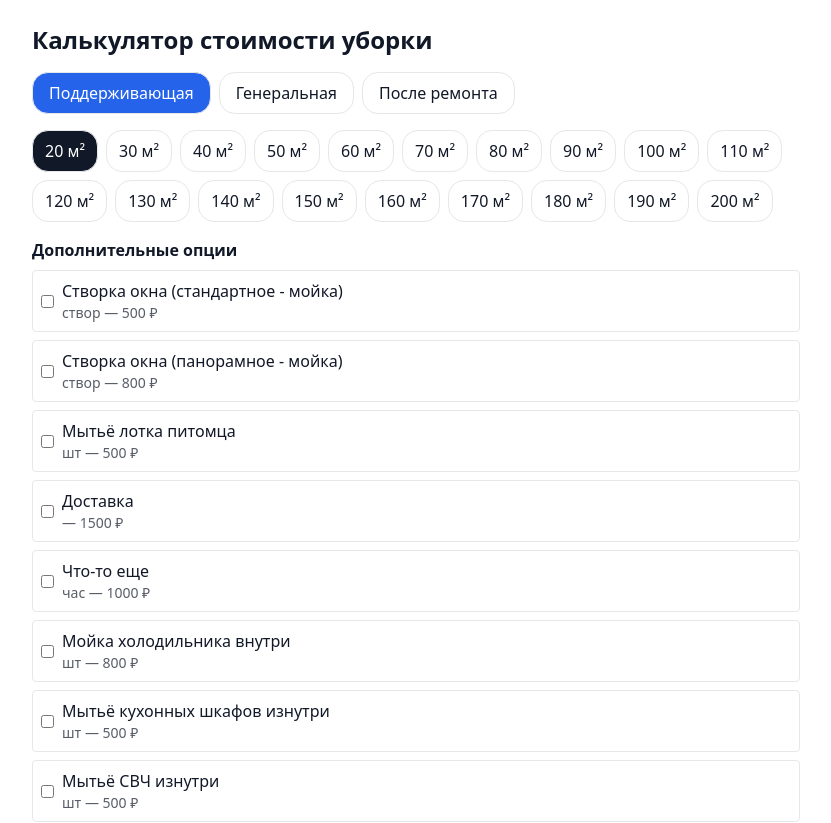
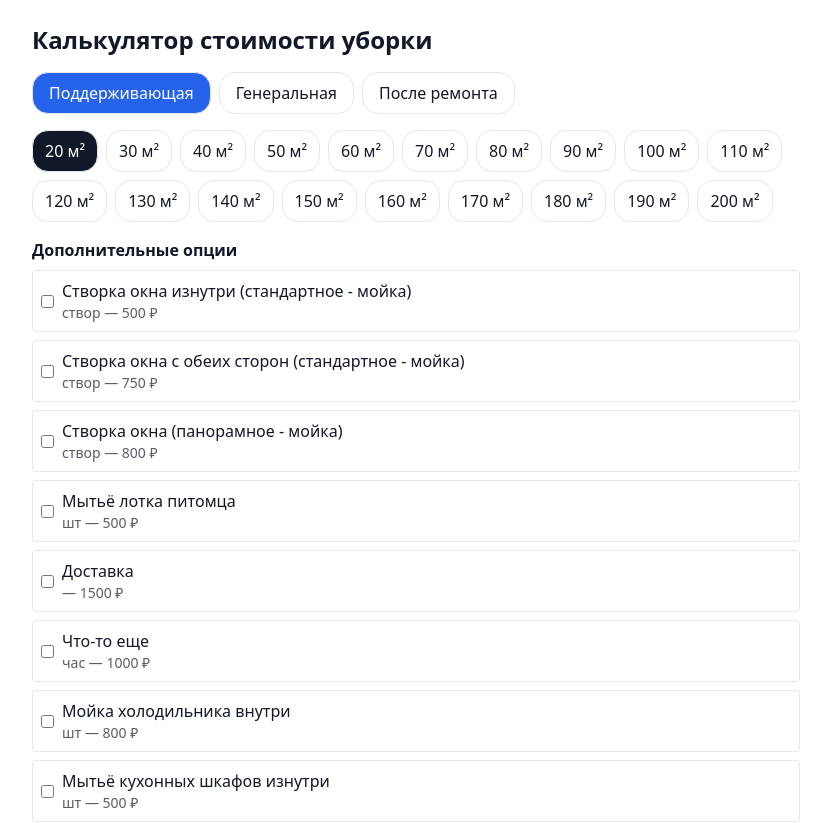
Before and after one commit to OlegovichLive/cleaning-calculator-2, a React (Vite) app: page / in a window 1280 px wide. Shown: the top 823 px of the page, without its empty margins (224-1055 px from the left). Built offline with nearby package versions, Linux system fonts and the light colour scheme.

Commit message:
Update CleaningCalculator.jsx
окна

```diff
--- a/src/components/CleaningCalculator.jsx
+++ b/src/components/CleaningCalculator.jsx
@@ -25,7 +25,8 @@ const PRICE_DATA = {
     "200": {"Поддерживающая":10290,"Генеральная":37990,"После ремонта":44490}
   },
   "addons": [
-    {"name":"Створка окна (стандартное - мойка)","unit":"створ","price":{"Поддерживающая":500,"Генеральная":500,"После ремонта":500},"quantityInput":true},
+    {"name":"Створка окна изнутри (стандартное - мойка)","unit":"створ","price":{"Поддерживающая":500,"Генеральная":500,"После ремонта":500},"quantityInput":true},
+    {"name":"Створка окна с обеих сторон (стандартное - мойка)","unit":"створ","price":{"Поддерживающая":750,"Генеральная":750,"После ремонта":750},"quantityInput":true},
     {"name":"Створка окна (панорамное - мойка)","unit":"створ","price":{"Поддерживающая":800,"Генеральная":800,"После ремонта":800},"quantityInput":true},
     {"name":"Мытьё лотка питомца","unit":"шт","price":{"Поддерживающая":500,"Генеральная":500,"После ремонта":500},"quantityInput":false},
     {"name":"Доставка","price":{"Поддерживающая":1500,"Генеральная":0,"После ремонта":0},"quantityInput":false},
```
